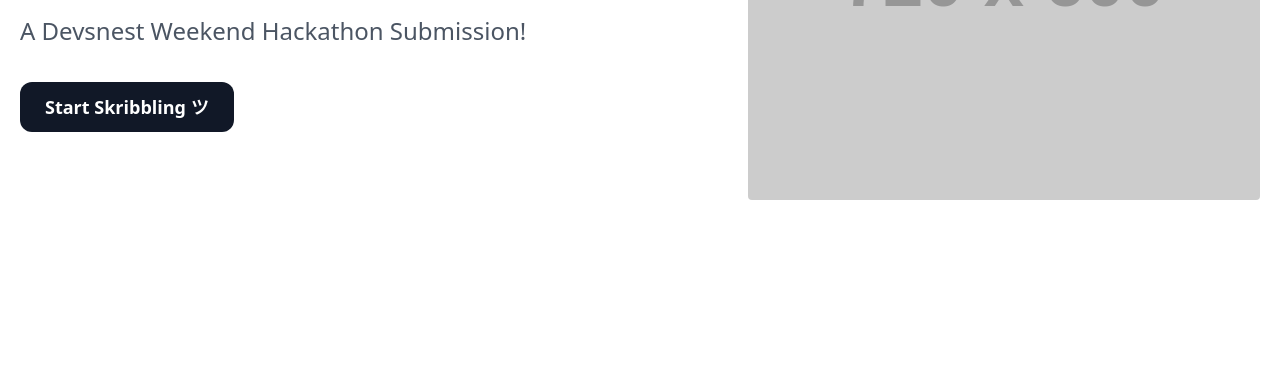
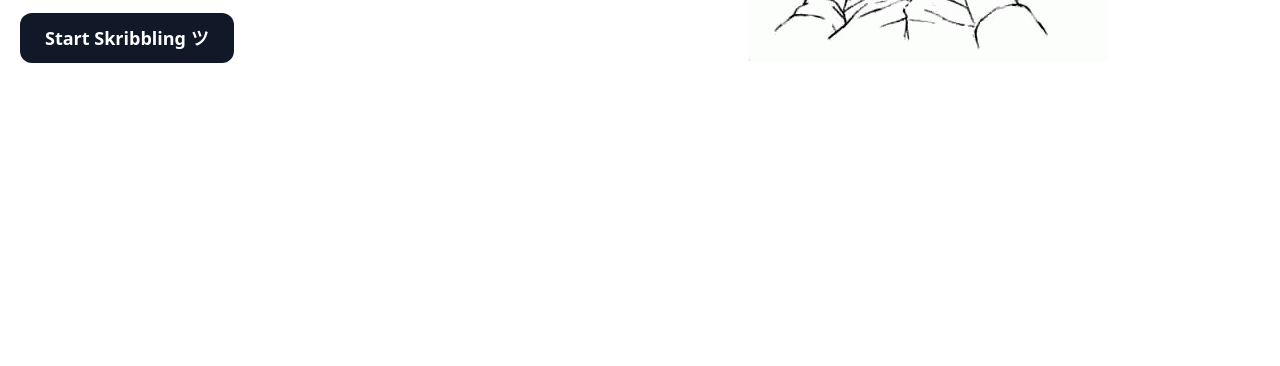
Before and after one commit to thatbeautifuldream/whiteboard, a plain HTML site: page index.html in a window 1280 px wide. Shown: the part 434-800 px from the top of the page. Drawn offline with nearby package versions, Linux system fonts and the light colour scheme; placeholder pictures from the web are drawn by us.

Commit message:
hero gif added

```diff
--- a/index.html
+++ b/index.html
@@ -100,7 +100,7 @@
           <img
             class="object-cover object-center rounded"
             alt="hero"
-            src="https://dummyimage.com/720x600"
+            src="hero.gif"
           />
         </div>
       </div>
```
Also changed, not shown: hero.gif (added).
